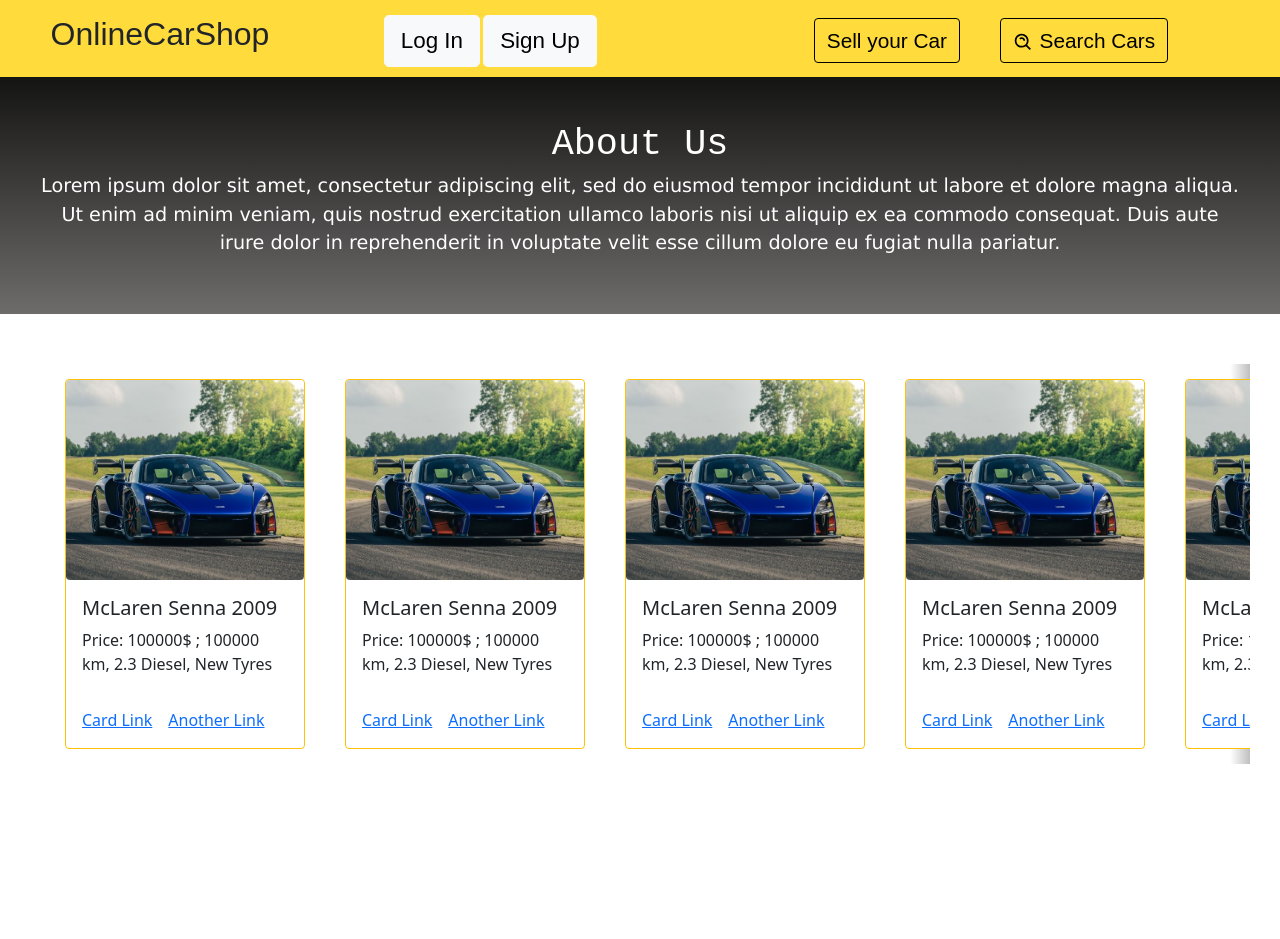
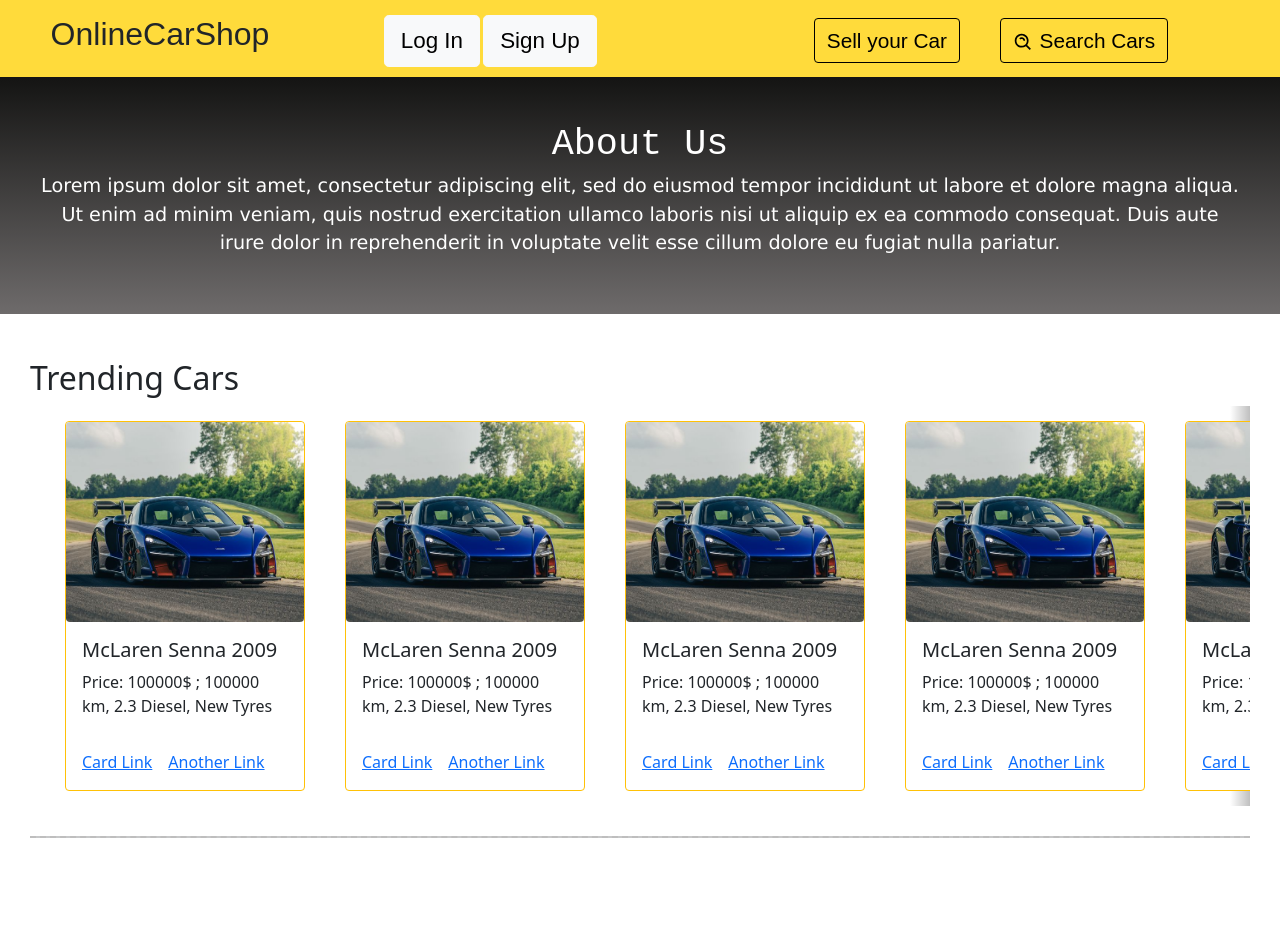
Before and after one commit to rm-prog/OnlineCarShop, a React (Create React App) app: page / in a window 1280 px wide. Shown: the top 939 px of the page. Before the commit the page ends 814 px from the top, so only its background shows below. Built offline with nearby package versions, Linux system fonts and the light colour scheme; a web font is replaced by a local one.

Commit message:
Finished slider

```diff
--- a/src/App.js
+++ b/src/App.js
@@ -15,7 +15,8 @@ const App = () => {
         <>
           <HeaderNav />
           <Introduction />
-          <Slider />
+          <Slider sliderTitle="Trending Cars"/>
+          <Slider sliderTitle="Newest"/>
         </>
         )
 }
--- a/src/components/Slider.jsx
+++ b/src/components/Slider.jsx
@@ -10,7 +10,7 @@ import {
 
 
 
-const Slider = ( { cardsInfo } ) => {
+const Slider = ( { cardsInfo, sliderTitle } ) => {
 
     // @param CardsInfo will contain info that will fill the carCards
 
@@ -31,10 +31,10 @@ const Slider = ( { cardsInfo } ) => {
     // CSS styles
 
     const sliderContainerStyle = {
-        marginTop: "20px",
+        marginTop: "15px",
         marginBottom: "20px",
         padding: "30px",
-        display: "flex",
+        // display: "flex",
         overflowX: "hidden",
         width: "100%",
         position: "relative",
@@ -52,6 +52,10 @@ const Slider = ( { cardsInfo } ) => {
         margin: "0 auto",
         padding: "15px",
     }
+   const hrStyle = {
+        borderTop: "2px dashed black",
+        marginTop: "30px"
+   }
 
     return (
         <div style={sliderContainerStyle}>
@@ -60,6 +64,9 @@ const Slider = ( { cardsInfo } ) => {
                     <FaArrowAltCircleLeft style={arrowStyle} onClick={moveSliderToLeft} />
                 </div> */
             }
+            <h2>
+                {sliderTitle}
+            </h2>
             <div style={cardsContainerStyle} id={styles.cardsContainer} >
                 <CarCard />
                 <CarCard />
@@ -74,6 +81,7 @@ const Slider = ( { cardsInfo } ) => {
                     <FaArrowAltCircleRight style={arrowStyle} onClick={moveSliderToRight} />
                 </div> */
             }
+            <hr style={hrStyle} />
         </div>
     )
 }
```
